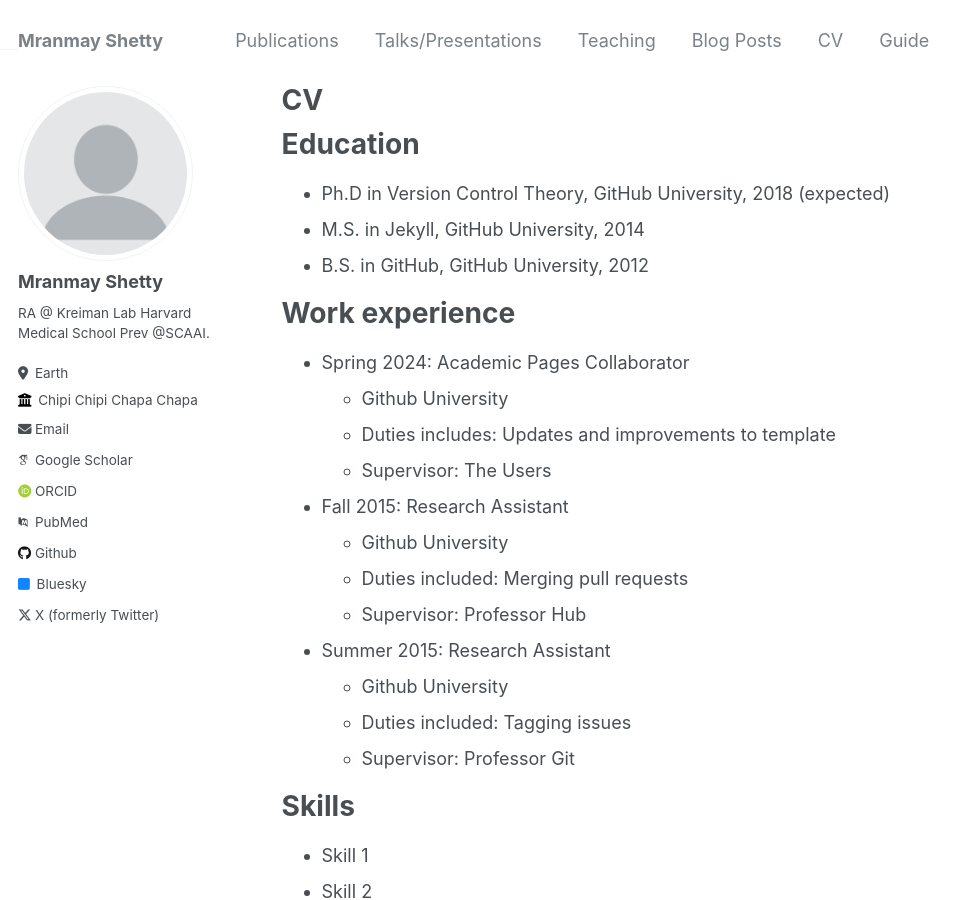
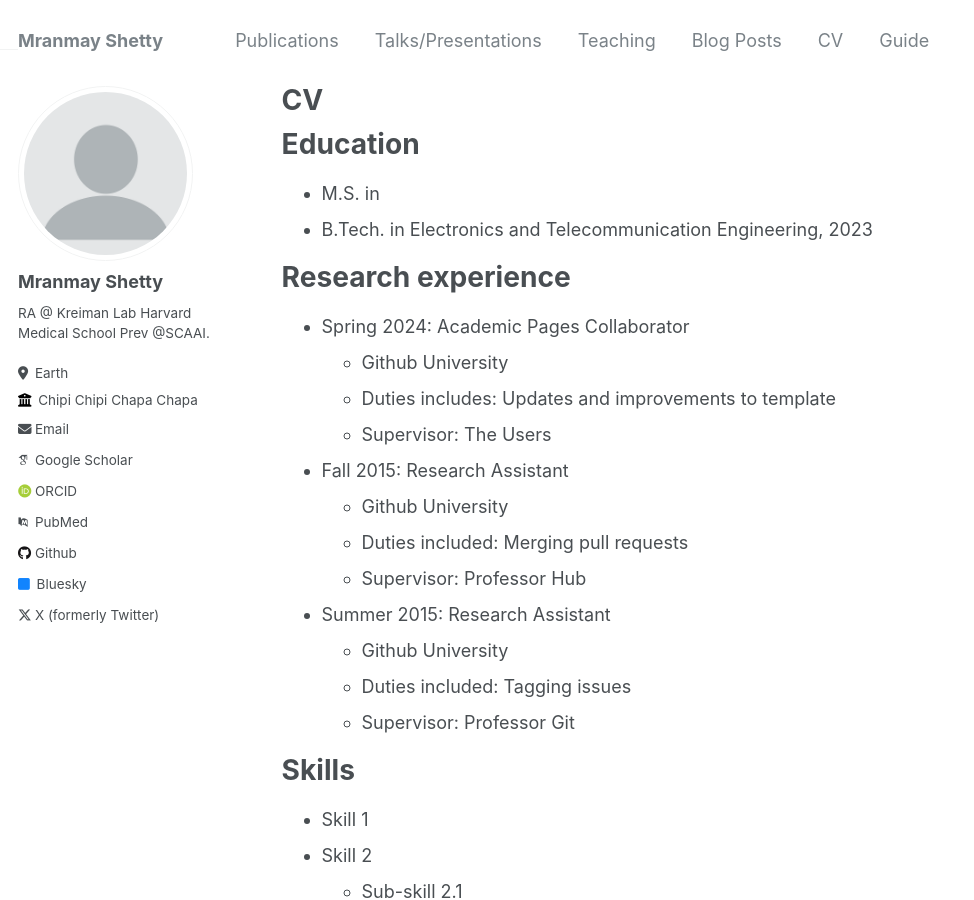
Before and after one commit to Mranmay/mranmay.github.io, a Jekyll site: the page built from _pages/cv.md, in a window 1280 px wide and 900 px high. Shown: the whole window, without its empty margins (0-974 px from the left). Built offline with Jekyll 4.4.1, drawn with Linux system fonts in a browser that asks for light colours; some web fonts are replaced.

Commit message:
Update cv.md

```diff
--- a/_pages/cv.md
+++ b/_pages/cv.md
@@ -11,11 +11,10 @@ redirect_from:
 
 Education
 ======
-* Ph.D in Version Control Theory, GitHub University, 2018 (expected)
-* M.S. in Jekyll, GitHub University, 2014
-* B.S. in GitHub, GitHub University, 2012
+* M.S. in
+* B.Tech. in Electronics and Telecommunication Engineering, 2023
 
-Work experience
+Research experience
 ======
 * Spring 2024: Academic Pages Collaborator
   * Github University
```
